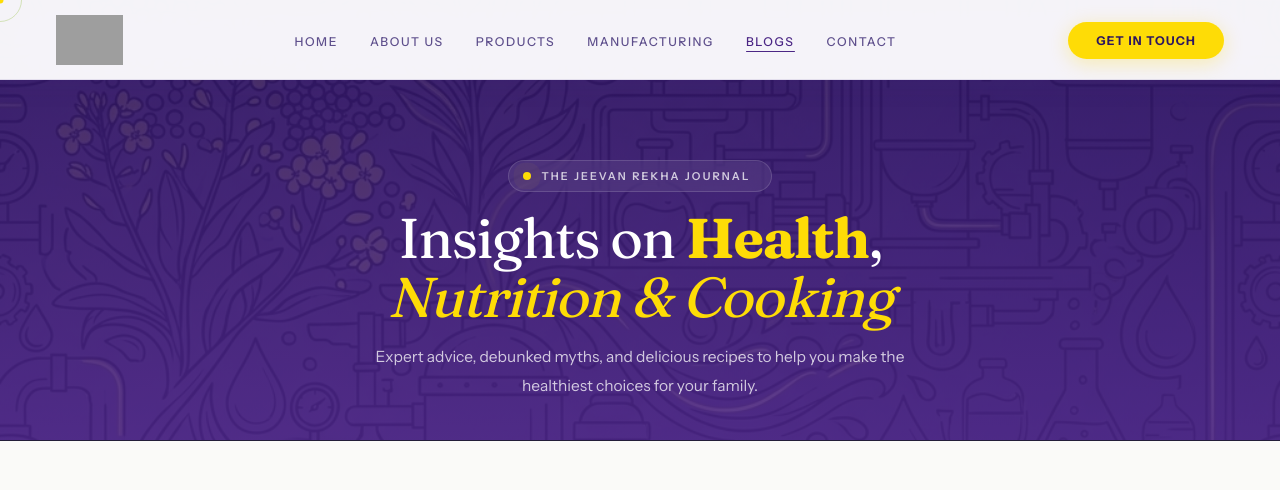
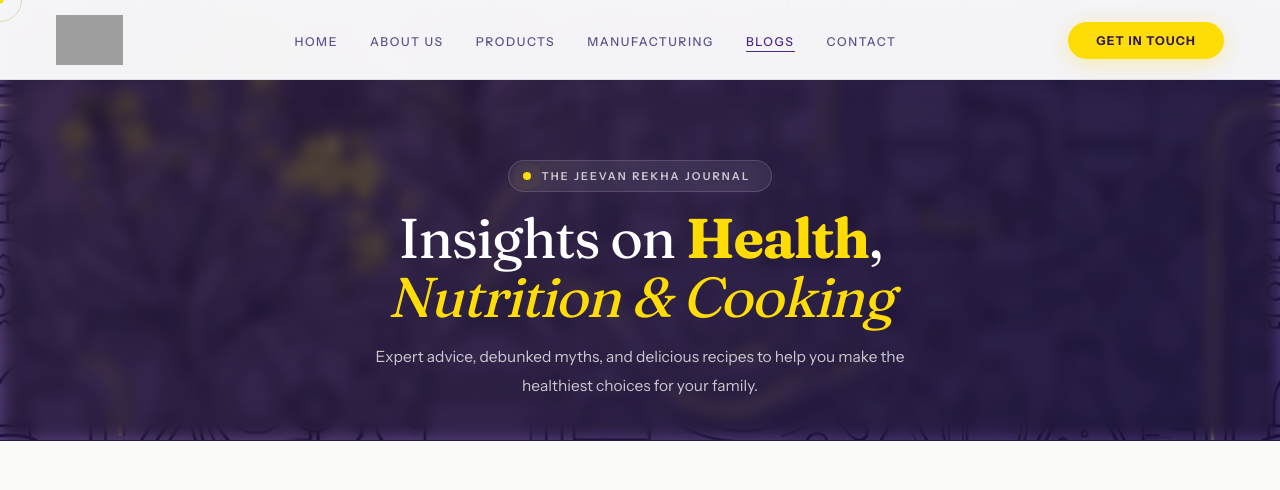
Before and after one commit to genaiwebsites/jeevanrekha, a Next.js app: page /blogs in a window 1280 px wide. Shown: the top 490 px of the page. Built offline with nearby package versions, Linux system fonts and the light colour scheme; grey boxes are pictures that could not be loaded.

Commit message:
style(blogs): replace solid overlay with glassmorphic backdrop-filter overlay for hero image

```diff
--- a/src/app/blogs/page.tsx
+++ b/src/app/blogs/page.tsx
@@ -13,14 +13,23 @@ export default function Blogs() {
         justifyContent: 'center',
         borderBottom: '1px solid rgba(255,255,255,0.08)'
       }}>
-        {/* Background Image with Gradient Overlay */}
+        {/* Background Image */}
         <div style={{
           position: 'absolute',
           inset: 0,
-          backgroundImage: 'linear-gradient(rgba(45, 22, 96, 0.88), rgba(75, 38, 133, 0.88)), url("/blogs_hero.png")',
+          backgroundImage: 'url("/blogs_hero.png")',
           backgroundSize: 'cover',
           backgroundPosition: 'center',
           zIndex: 1
+        }}></div>
+
+        {/* Glassmorphic Blur Overlay */}
+        <div style={{
+          position: 'absolute',
+          inset: 0,
+          backdropFilter: 'blur(8px) brightness(0.48)',
+          backgroundColor: 'rgba(45, 22, 96, 0.15)',
+          zIndex: 2
         }}></div>
 
         <div className="hero-wrap rv text-center" style={{
@@ -29,7 +38,7 @@ export default function Blogs() {
           alignItems: 'center',
           textAlign: 'center',
           position: 'relative',
-          zIndex: 2
+          zIndex: 3
         }}>
           <div className="h-eyebrow"><span className="pulse"></span><span className="eyebrow-t" style={{ color: 'rgba(255,255,255,0.75)' }}>The Jeevan Rekha Journal</span></div>
           <h1 className="s-h" style={{ fontSize: '3.5rem', color: 'var(--w)' }}>Insights on <strong style={{ color: 'var(--y)' }}>Health</strong>,<br/><em style={{ color: 'var(--y)' }}>Nutrition &amp; Cooking</em></h1>
```
